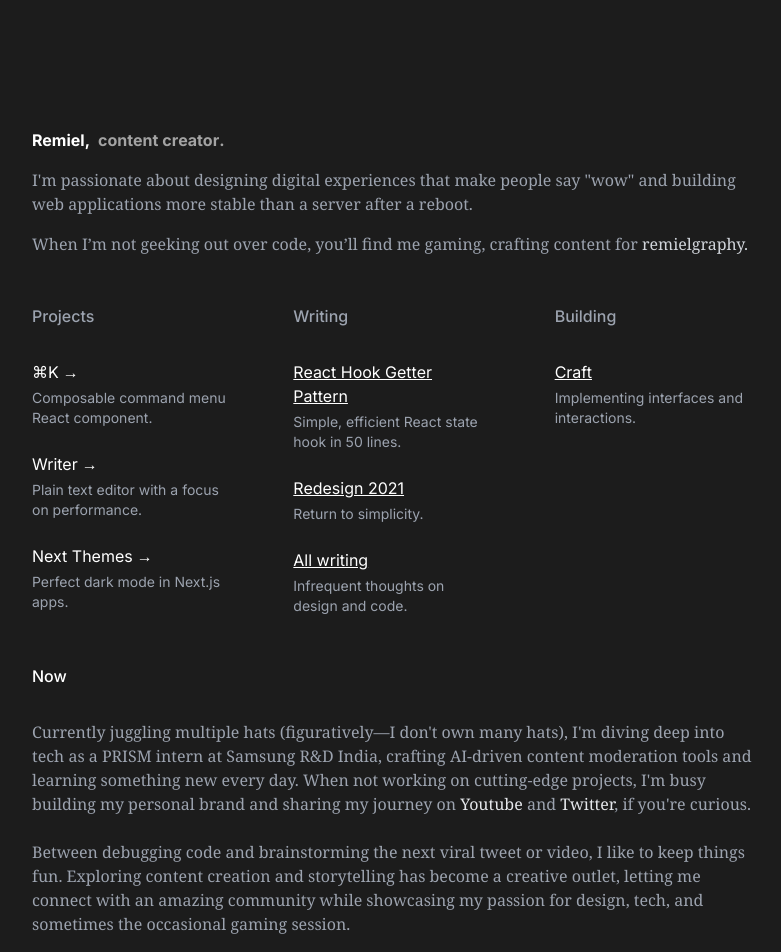
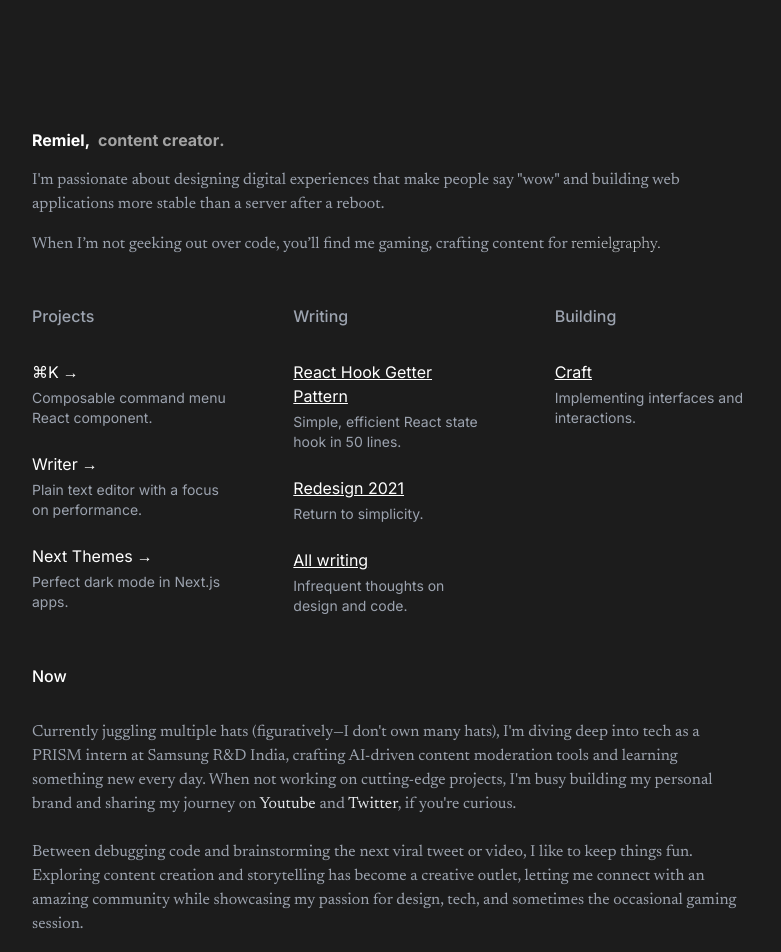
Before and after one commit to JaswanthRemiel/nextsam, a Next.js app: page / in a window 1280 px wide. Shown: the top 952 px of the page, without its empty margins (248-1029 px from the left). Built offline with nearby package versions, Linux system fonts and the light colour scheme.

Commit message:
changesFont

```diff
--- a/app/layout.tsx
+++ b/app/layout.tsx
@@ -1,7 +1,9 @@
 import { Inter } from "next/font/google";
+import { Newsreader } from "next/font/google";
 import "./globals.css";
 
 const inter = Inter({ subsets: ["latin"] });
+const newsreader = Newsreader({ subsets: ["latin"] });
 
 export const metadata = {
   title: "Remiel — Portfolio",
--- a/components/header.tsx
+++ b/components/header.tsx
@@ -5,6 +5,9 @@ import HyperText from "@/components/ui/hyper-text";
 import Link from "next/link";
 import * as links from "./details";
 import { FlipWords } from "./ui/flip-words";
+import { Newsreader } from "next/font/google";
+
+const newsreader = Newsreader({ subsets: ["latin"], weight: ["400"] });
 
 const words = [
   "fullstack developer.",
@@ -28,12 +31,12 @@ export function Header() {
         </span>
       </div>
 
-      <p className="text-gray-400 font-serif">
+      <p className={`${newsreader.className} text-gray-400`}>
         I'm passionate about designing digital experiences that make people say
         "wow" and building web applications more stable than a server after a
         reboot.
       </p>
-      <p className="text-gray-400 font-serif">
+      <p className={`${newsreader.className} text-gray-400`}>
         When I’m not geeking out over code, you’ll find me gaming, crafting
         content for{" "}
         <span className="font-light text-gray-300">
--- a/components/now.tsx
+++ b/components/now.tsx
@@ -2,6 +2,10 @@
 import * as links from "./details";
 import { motion } from "framer-motion";
 import Link from "next/link";
+import { Newsreader } from "next/font/google";
+
+// Import the Newsreader font with specific weights if needed
+const newsreader = Newsreader({ subsets: ["latin"], weight: ["400"] });
 
 export function Now() {
   return (
@@ -12,7 +16,8 @@ export function Now() {
       transition={{ duration: 0.5, delay: 0.4 }}
     >
       <h2 className="font-medium">Now</h2>
-      <div className="font-serif space-y-6 text-gray-400">
+      {/* Apply the Newsreader font class to this div */}
+      <div className={`${newsreader.className} space-y-6 text-gray-400`}>
         <p>
           Currently juggling multiple hats (figuratively—I don&apos;t own many
           hats), I&apos;m diving deep into tech as a PRISM intern at Samsung R&D
--- a/components/sections.tsx
+++ b/components/sections.tsx
@@ -2,7 +2,9 @@
 
 import { motion } from "framer-motion";
 import Link from "next/link";
+import { Newsreader } from "next/font/google";
 
+const newsreader = Newsreader({ subsets: ["latin"], weight: ["400"] });
 export function Sections() {
   return (
     <motion.section
```
